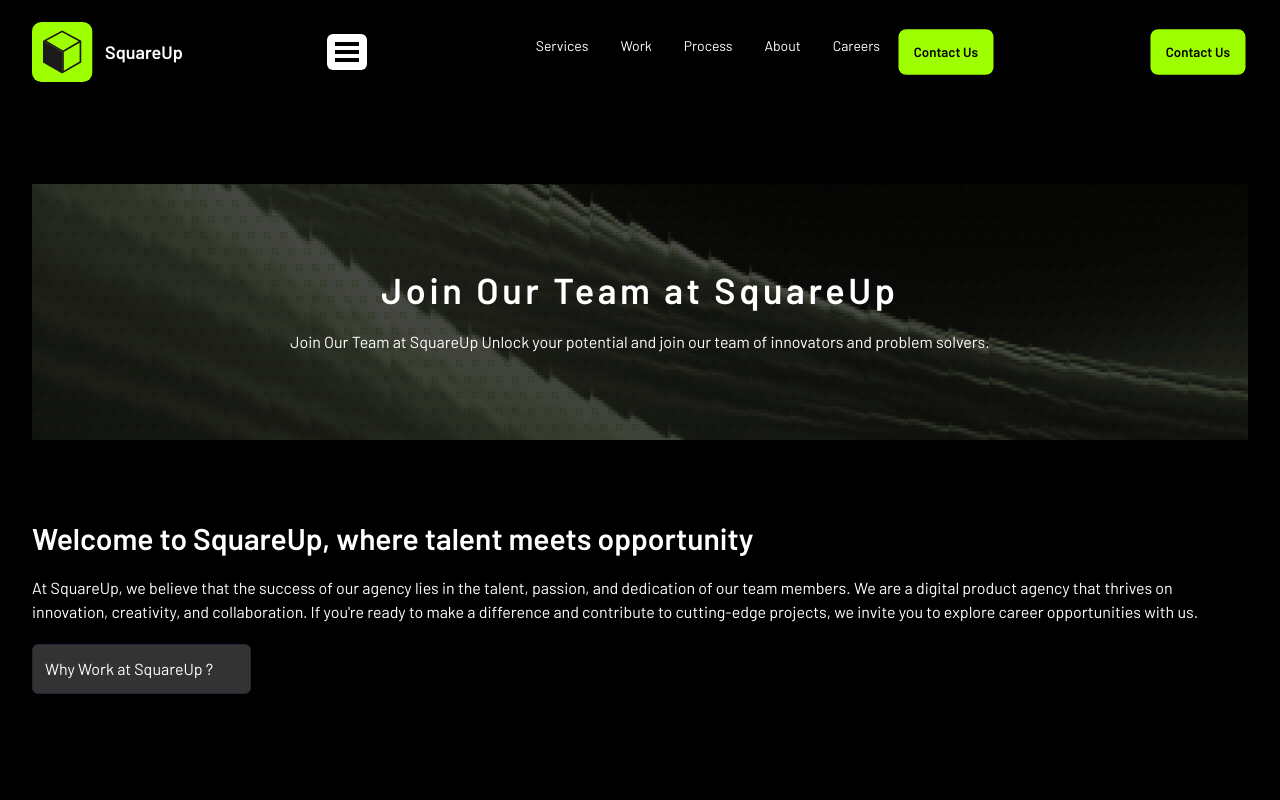
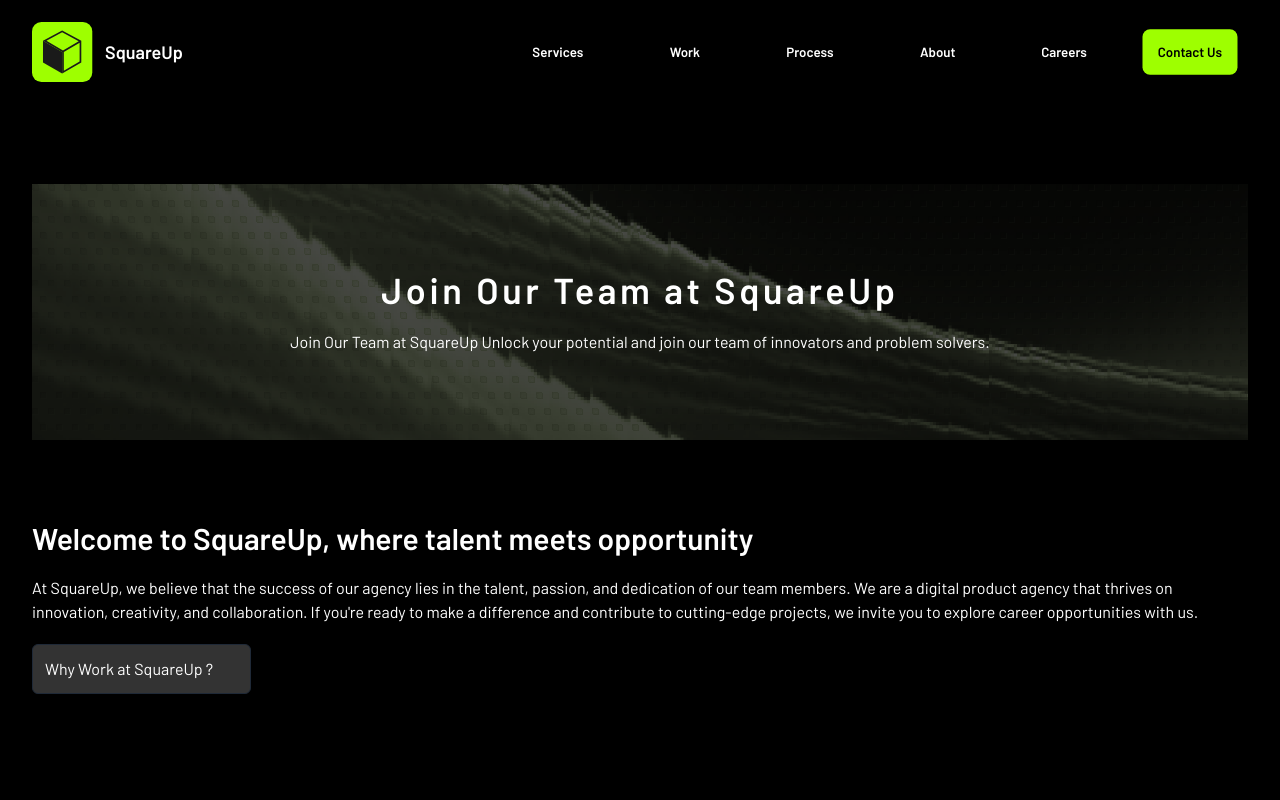
Before and after one commit to Barsheyr/Squareup, a React (Vite) app: page /careers in a window 1280 px wide. Shown: the top 800 px of the page. Built offline with nearby package versions, Linux system fonts and the light colour scheme.

Commit message:
hamburger fixed

```diff
--- a/src/components/Navigation/MobileNav.jsx
+++ b/src/components/Navigation/MobileNav.jsx
@@ -14,7 +14,7 @@ const MobileNav = () => {
   ];
 
   return (
-    <div className="relative">
+    <div className="relative lg:hidden ">
       {/* Hamburger Button */}
       <button
         onClick={() => setIsOpen(!isOpen)}
--- a/src/components/Navigation/NavLinks.jsx
+++ b/src/components/Navigation/NavLinks.jsx
@@ -11,11 +11,14 @@ const links = [
 
 const NavLinks = () => {
   return (
-    <div className="flex ">
+    <div className="flex space-x-5 ">
       {links.map((link) => {
         const { id, url, text } = link;
         return (
-          <li key={id} className="hover:bg-green50 hover:text-black rounded-md">
+          <li
+            key={id}
+            className="btn text-white border-none hover:text-black hover:bg-green99"
+          >
             <NavLink className="capitalize" to={url}>
               {text}
             </NavLink>
--- a/src/components/Navigation/Navbar.jsx
+++ b/src/components/Navigation/Navbar.jsx
@@ -21,12 +21,6 @@ const Navbar = () => {
           <NavLinks />
         </ul>
       </div>
-
-      <NavLink to="/contactPage" className="hidden lg:flex">
-        <div className="btn bg-green50 border-none text-black hover:bg-green99">
-          Contact Us
-        </div>
-      </NavLink>
     </div>
   );
 };
```
